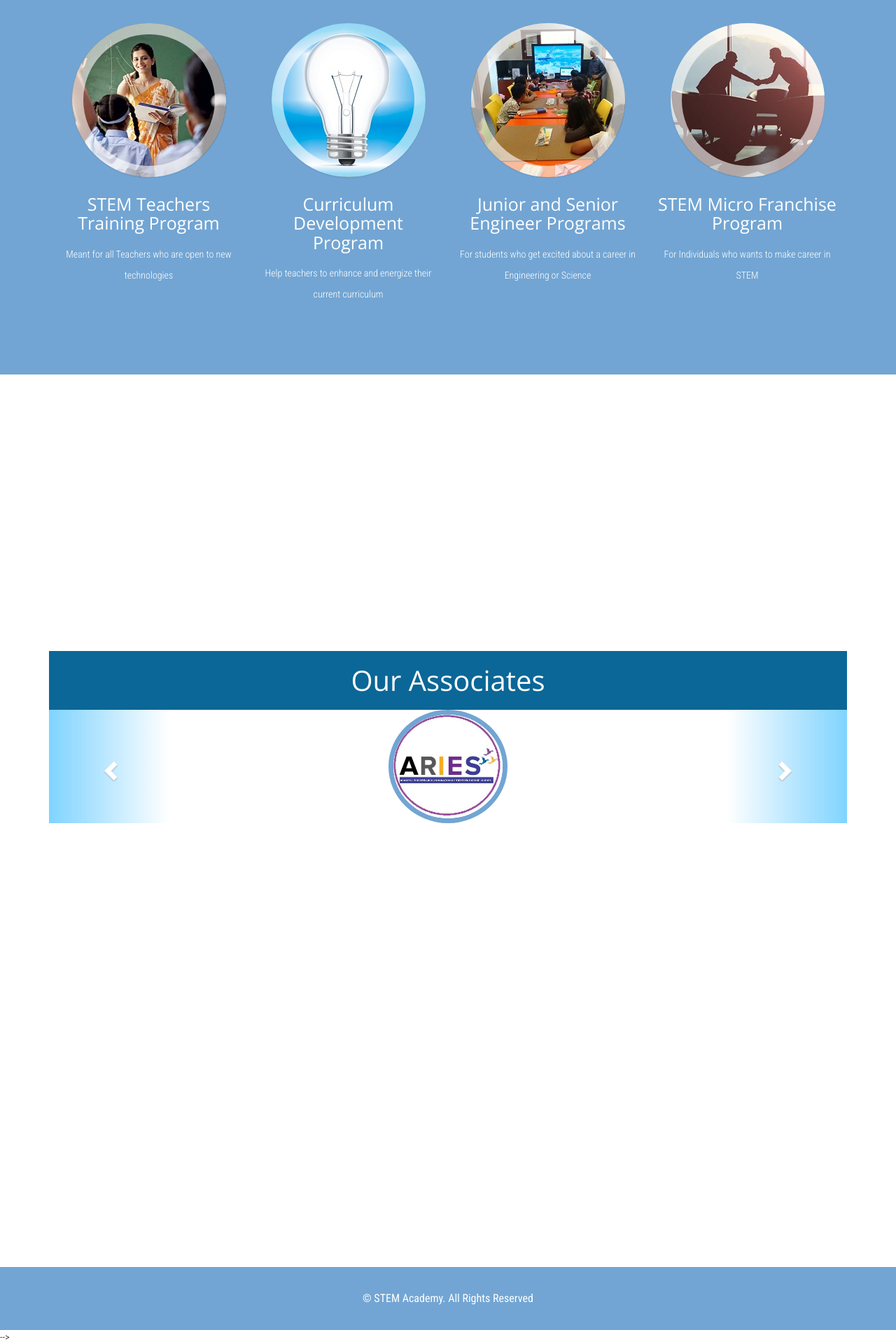
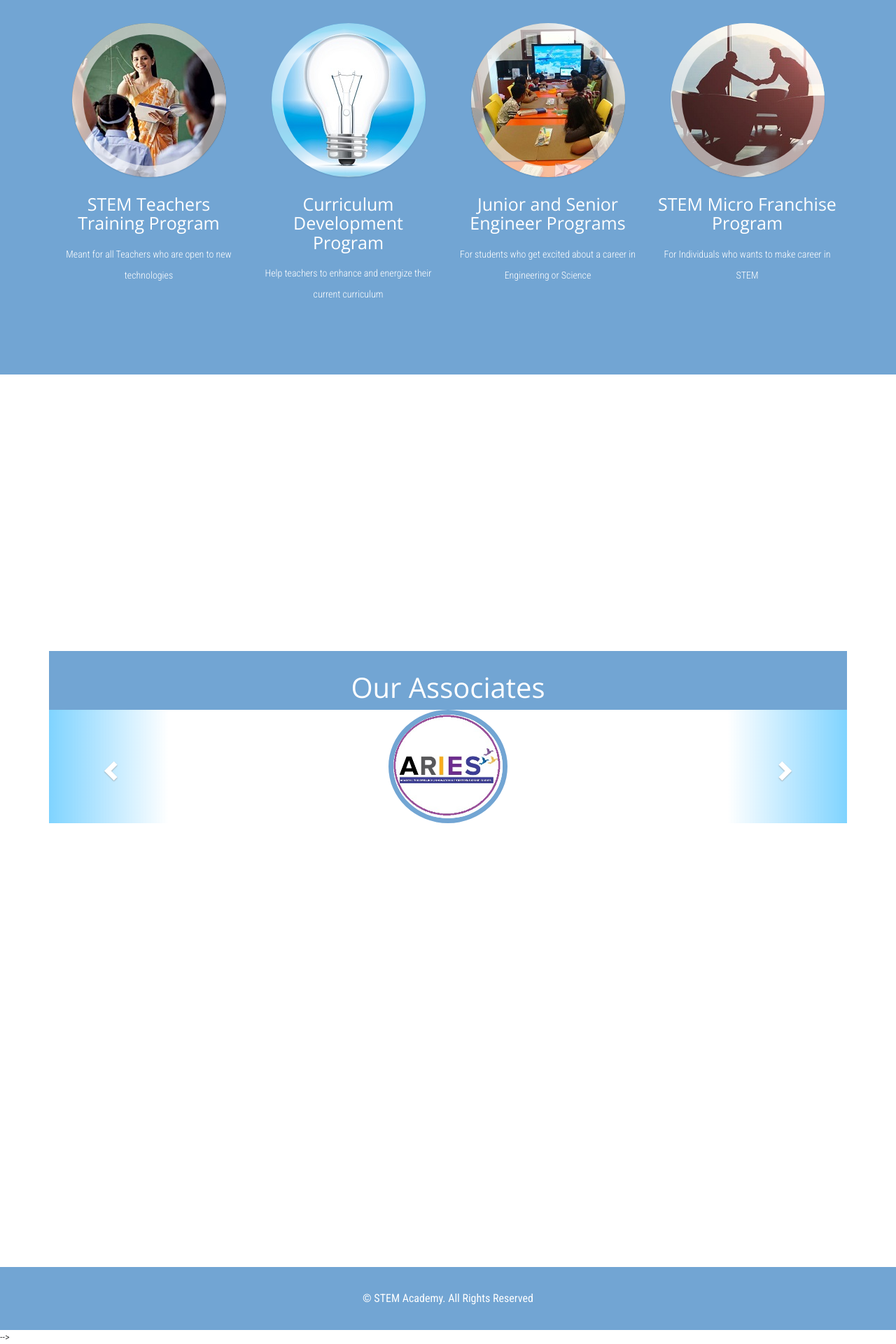
Before and after one commit to dhanyacm/stem, a Jekyll site: the page built from index.html, in a window 1280 px wide. Shown: the part 1955-3875 px from the top of the page at 70% size. Built offline with Jekyll 4.4.1, drawn with Linux system fonts in a browser that asks for light colours; a script that is not in the unit is left out.

Commit message:
Update style.css

```diff
--- a/css/style.css
+++ b/css/style.css
@@ -794,11 +794,11 @@ section.testimonial-wthree h3.text-center {
     font-size: 40px;
 	height:100%;
     font-weight: normal;
-    background-color:#0b6797;
+    background-color:#72a5d3;
     color:#fff;
     font-family:  'Open Sans', sans-serif;
-	padding-top: 20px;
-    padding-bottom: 20px;
+	padding-top: 30px;
+    padding-bottom: 10px;
 }
 .carousel-inner>.item {
 	text-align:center;
```
